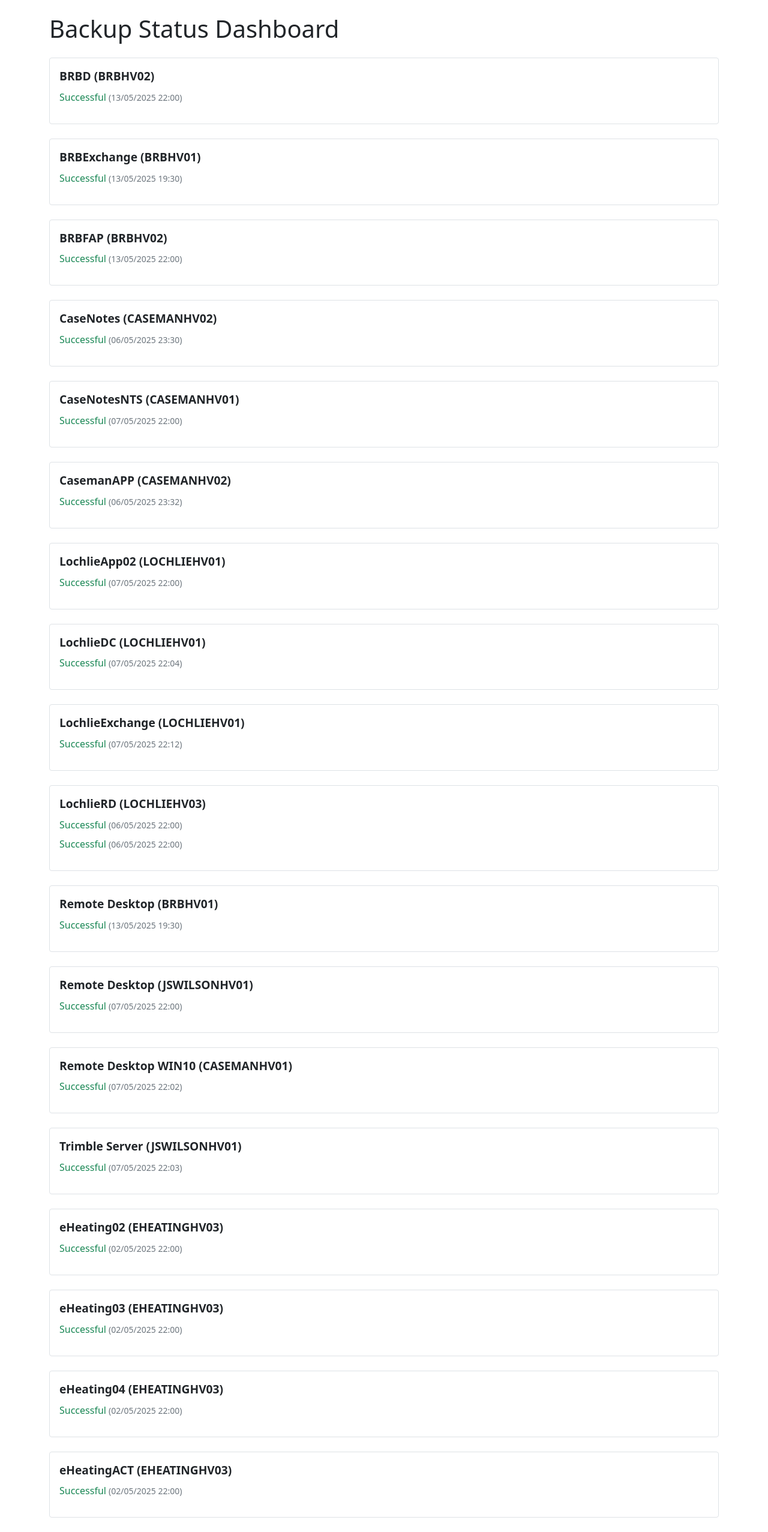
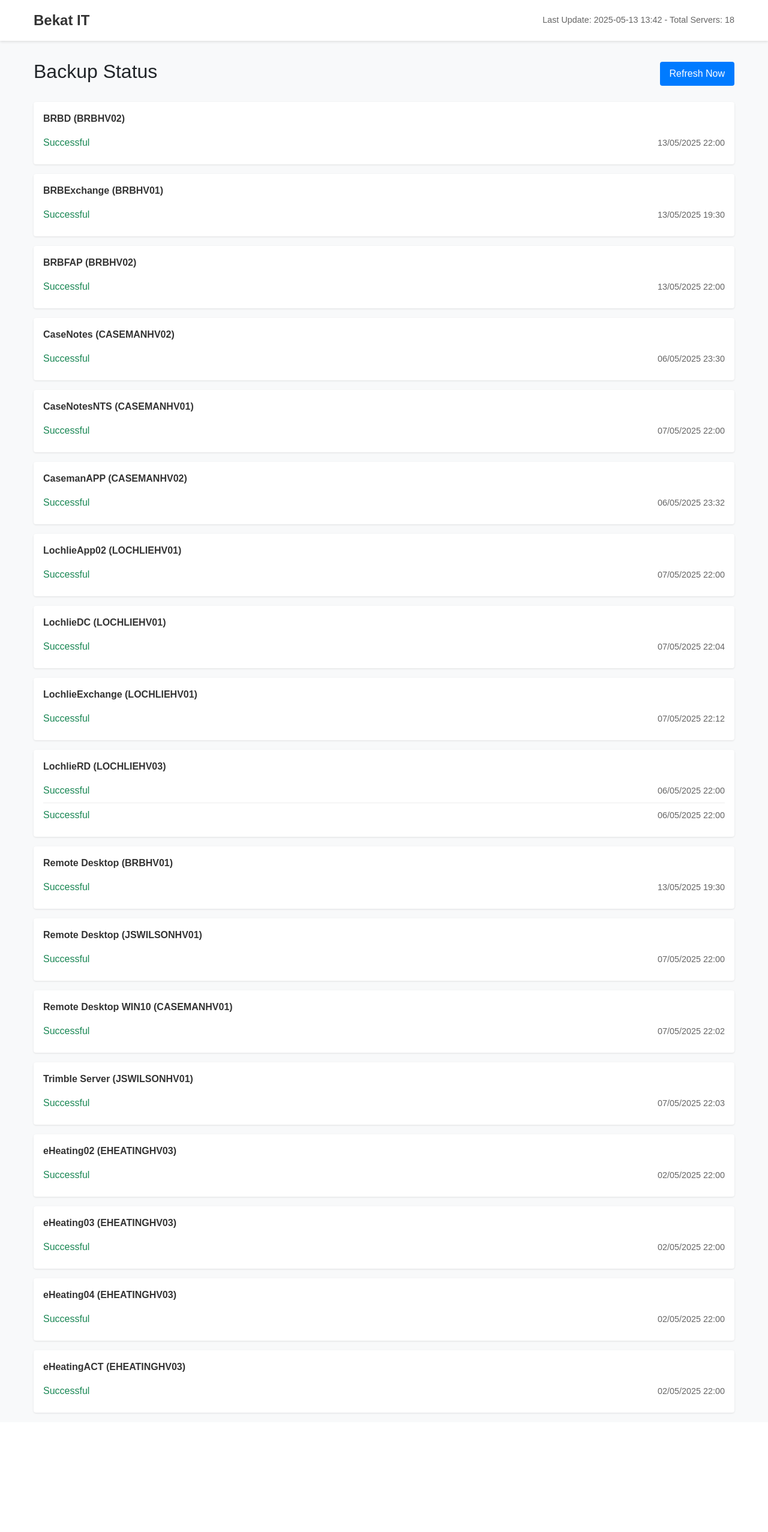
Before and after one commit to bekaheni/Backup-Status, a Flask app: page / in a window 1280 px wide. Shown: the whole page at 60% size. After the commit the page ends 2357 px from the top, so only its background shows below. Run offline with Flask 3, Linux system fonts and the light colour scheme.

Commit message:
feat: update UI to match Server Status dashboard style

```diff
--- a/app.py
+++ b/app.py
@@ -251,7 +251,7 @@
         })
 
     print(f"Found {len(latest_statuses)} latest statuses")
-    return render_template('index.html', statuses=grouped_statuses)
+    return render_template('index.html', statuses=grouped_statuses, now=datetime.now())
 
 def init_db():
     with app.app_context():
--- a/templates/index.html
+++ b/templates/index.html
@@ -6,35 +6,100 @@
     <title>Backup Status Dashboard</title>
     <link href="https://cdn.jsdelivr.net/npm/bootstrap@5.1.3/dist/css/bootstrap.min.css" rel="stylesheet">
     <style>
-        .status-successful {
-            color: #198754;
+        body {
+            background-color: #f8f9fa;
+            font-family: Arial, sans-serif;
         }
-        .status-unsuccessful {
-            color: #dc3545;
+        .header {
+            background-color: #fff;
+            padding: 1rem;
+            box-shadow: 0 2px 4px rgba(0,0,0,0.1);
+            margin-bottom: 2rem;
+        }
+        .logo {
+            font-size: 1.5rem;
+            font-weight: bold;
+            color: #333;
+        }
+        .last-update {
+            color: #666;
+            font-size: 0.9rem;
         }
         .server-group {
-            margin-bottom: 1.5rem;
+            background-color: #fff;
+            border-radius: 4px;
             padding: 1rem;
-            border: 1px solid #dee2e6;
-            border-radius: 0.25rem;
+            margin-bottom: 1rem;
+            box-shadow: 0 1px 3px rgba(0,0,0,0.1);
         }
         .server-name {
             font-weight: bold;
-            font-size: 1.2rem;
+            color: #333;
             margin-bottom: 0.5rem;
         }
         .status-list {
             list-style: none;
             padding-left: 0;
+            margin-bottom: 0;
         }
         .status-item {
-            margin-bottom: 0.5rem;
+            display: flex;
+            justify-content: space-between;
+            align-items: center;
+            padding: 0.5rem 0;
+            border-bottom: 1px solid #eee;
+        }
+        .status-item:last-child {
+            border-bottom: none;
+        }
+        .status-successful {
+            color: #198754;
+            font-weight: 500;
+        }
+        .status-unsuccessful {
+            color: #dc3545;
+            font-weight: 500;
+        }
+        .timestamp {
+            color: #666;
+            font-size: 0.9rem;
+        }
+        .refresh-btn {
+            background-color: #007bff;
+            color: white;
+            border: none;
+            padding: 0.5rem 1rem;
+            border-radius: 4px;
+            cursor: pointer;
+            transition: background-color 0.2s;
+        }
+        .refresh-btn:hover {
+            background-color: #0056b3;
+        }
+        .container {
+            max-width: 1200px;
+            margin: 0 auto;
+            padding: 0 1rem;
         }
     </style>
 </head>
 <body>
-    <div class="container mt-4">
-        <h1 class="mb-4">Backup Status Dashboard</h1>
+    <div class="header">
+        <div class="container">
+            <div class="d-flex justify-content-between align-items-center">
+                <div class="logo">Bekat IT</div>
+                <div class="last-update">
+                    Last Update: {{ now.strftime('%Y-%m-%d %H:%M') }} - Total Servers: {{ statuses|length }}
+                </div>
+            </div>
+        </div>
+    </div>
+
+    <div class="container">
+        <div class="d-flex justify-content-between align-items-center mb-4">
+            <h2>Backup Status</h2>
+            <button class="refresh-btn" onclick="window.location.reload()">Refresh Now</button>
+        </div>
 
         {% for server, statuses in statuses.items() %}
         <div class="server-group">
@@ -43,7 +108,7 @@
                 {% for status in statuses %}
                 <li class="status-item">
                     <span class="status-{{ status.status }}">{{ status.status|title }}</span>
-                    <small class="text-muted">({{ status.timestamp }})</small>
+                    <span class="timestamp">{{ status.timestamp }}</span>
                 </li>
                 {% endfor %}
             </ul>
```
